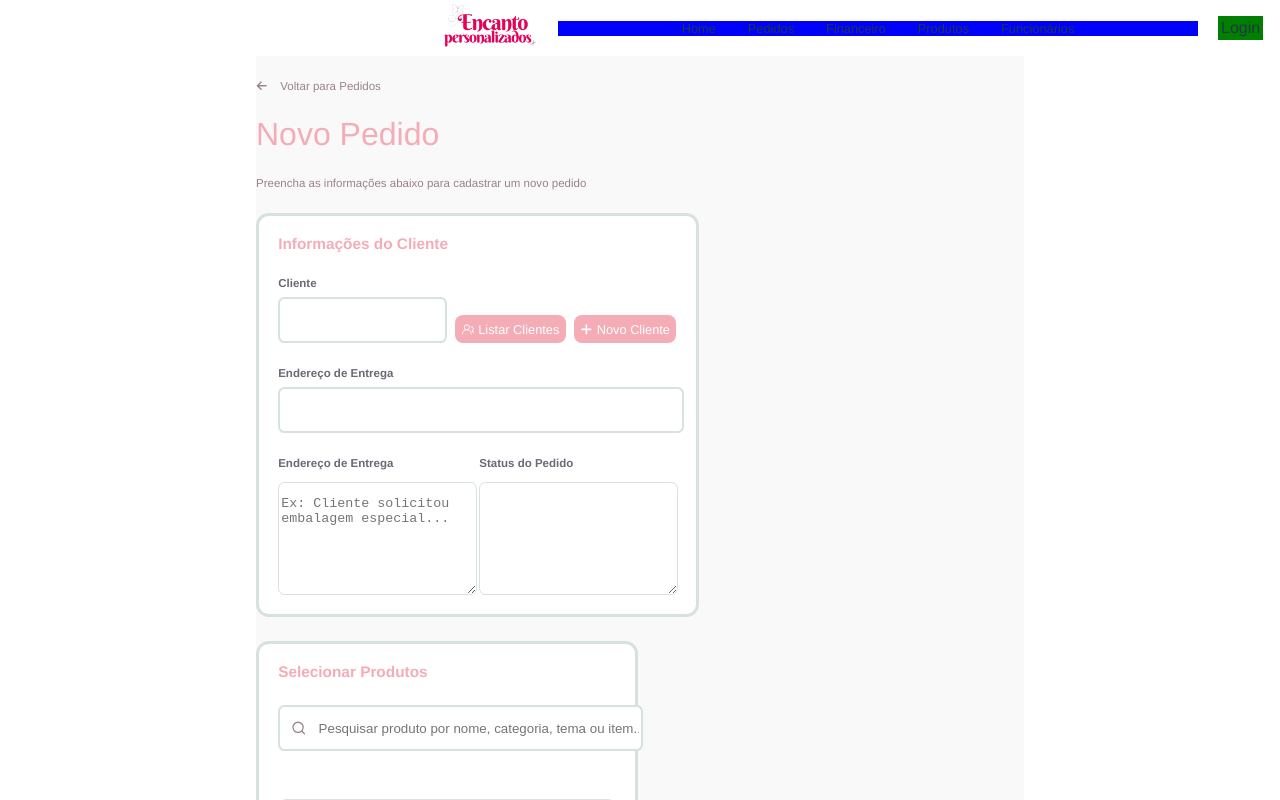
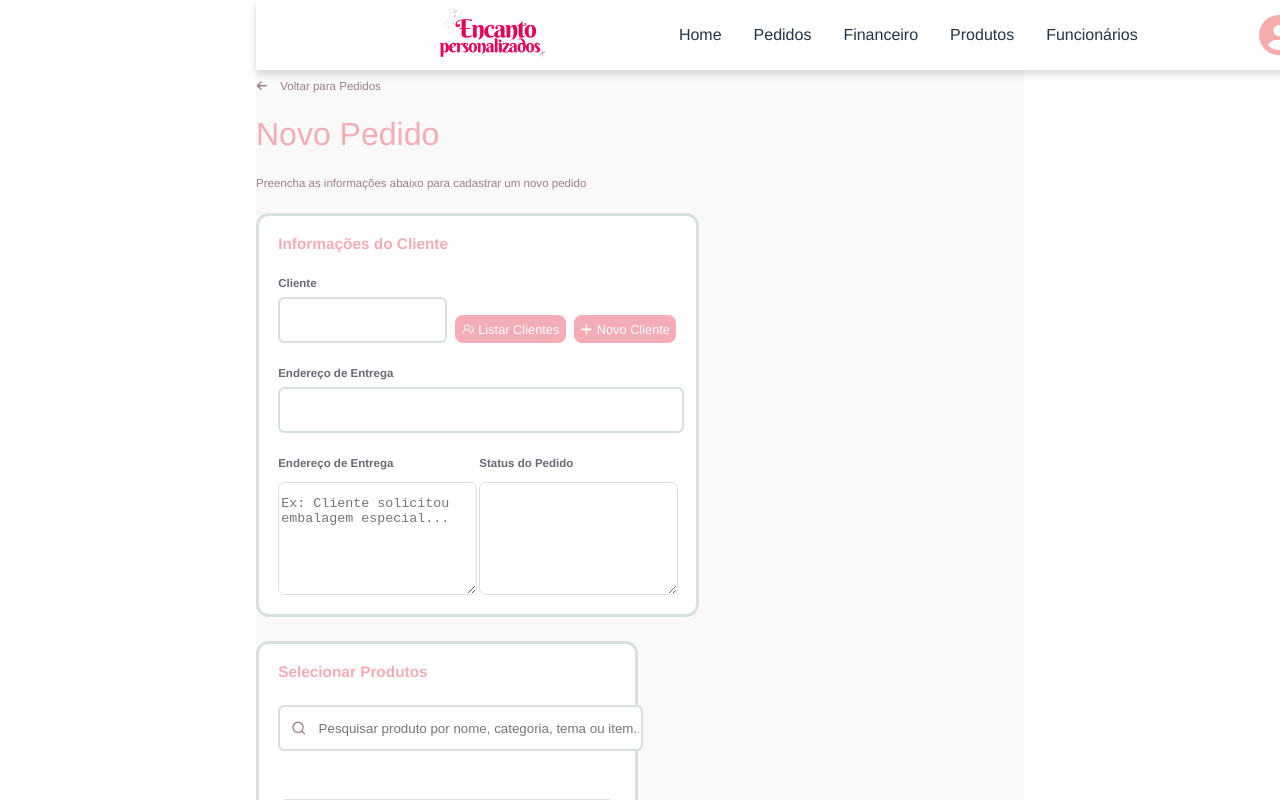
Before and after one commit to CynapseInc/frontend, a React (Vite) app in the folder EncantoFrontend/: page / in a window 1280 px wide. Shown: the top 800 px of the page. Built offline with nearby package versions, Linux system fonts and the light colour scheme.

Commit message:
feat: aparência atualizada da navbar, mais similar ao protótipo

```diff
--- a/EncantoFrontend/src/components/navbar.tsx
+++ b/EncantoFrontend/src/components/navbar.tsx
@@ -1,32 +1,34 @@
 import { useState } from 'react'
 import React from 'react';
+import { FaCircleUser } from "react-icons/fa6";
+import { PiShoppingCartSimple } from "react-icons/pi";
 import logo from '../assets/logoEncanto.png';
 
 
 function Navbar() {
 
     return (
-        <div style={{ backgroundColor: 'white', alignItems: 'center', width: '100vw', display: 'flex', position: 'fixed', justifyContent: 'center', justifySelf: 'center', top: '0%', height: '56px', gap: "20px", zIndex: "10" }}>
+        <div style={{ backgroundColor: 'white', alignItems: 'center', width: '100vw', display: 'flex', position: 'fixed', justifyContent: 'center', justifySelf: 'center', top: '0%', height: '70px', gap: "40px", zIndex: "10", filter: "drop-shadow(0px 4px 4px rgba(0, 0, 0, 0.15))" }}>
 
-                {/* Logo Encanto Personalizados */}
-            <div><img src={logo} alt="logoEncanto" height={"48px"} /></div>
+            {/* Logo Encanto Personalizados */}
+            <div><img src={logo} alt="logoEncanto" height={"56px"} /></div>
 
-                {/* Centro da navbar  */}
-            <div style={{ backgroundColor: 'blue', width: "50%", flexDirection:"row", display:"flex", gap:"5%", justifyContent:"center"}}>
+            {/* Centro da navbar  */}
+            <div style={{ width: "50%", flexDirection: "row", display: "flex", gap: "5%", justifyContent: "center" }}>
 
                 {/* Opções da nav */}
-                <div style={{ fontSize: "80%" }}>Home</div>
-                <div style={{ fontSize: "80%" }}>Pedidos</div>
-                <div style={{ fontSize: "80%" }}>Financeiro</div>
-                <div style={{ fontSize: "80%" }}>Produtos</div>
-                <div style={{ fontSize: "80%" }}>Funcionários</div>
+                <div style={{ fontSize: "100%" }}>Home</div>
+                <div style={{ fontSize: "100%" }}>Pedidos</div>
+                <div style={{ fontSize: "100%" }}>Financeiro</div>
+                <div style={{ fontSize: "100%" }}>Produtos</div>
+                <div style={{ fontSize: "100%" }}>Funcionários</div>
 
 
             </div>
 
-                {/* Botão login e botão carrinho  */}
-            <div style={{ backgroundColor: "green", width: "fit-content", padding:"3px" }}>Login</div>
-            <div style={{ backgroundColor: "green", width: "fit-content", padding:"3px" }}>Carrinho</div>
+            {/* Botão login e botão carrinho  */}
+            <div style={{ color: "#f4acacff", display:"flex", width: "fit-content", height: "fit-content", padding: "3px", scale: "2.5" }}><FaCircleUser /></div>
+            <div style={{ backgroundColor: "#fbc9bbff", color:"grey", display:"flex", width: "fit-content", height: "fit-content", padding: "5px", scale: "1.6", borderRadius:"8px" }}><PiShoppingCartSimple /></div>
 
         </div>
 
```
